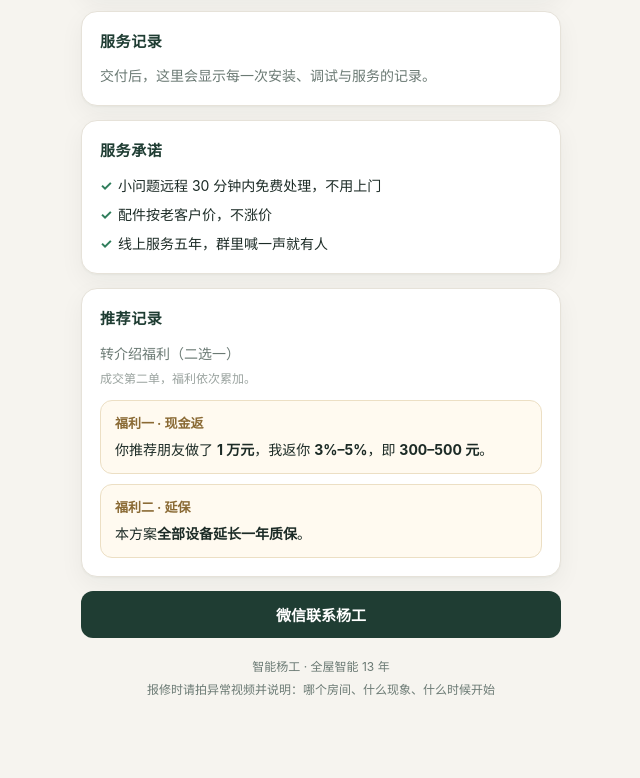
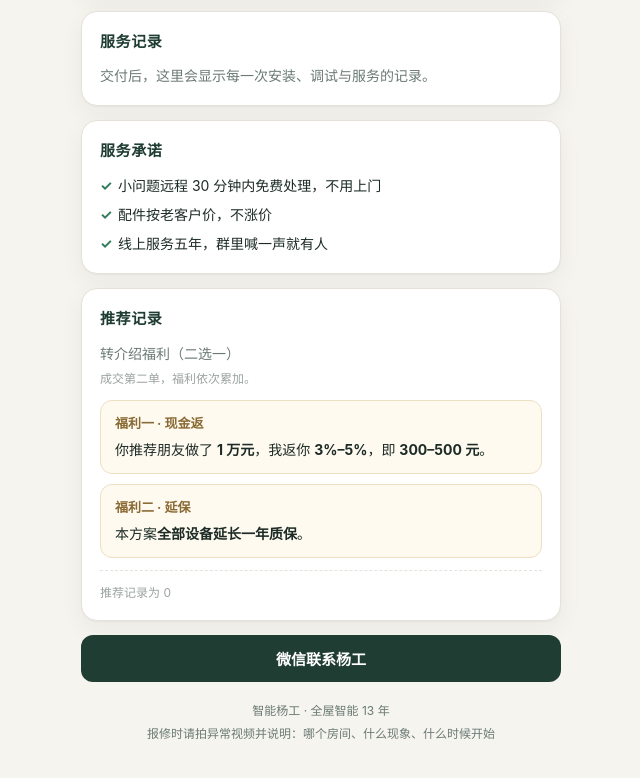
Before and after one commit to ican-yang/customer-cards, a plain HTML site: page c/IDA111008.html in a window 1280 px wide. Shown: the part 886-1664 px from the top of the page, without its empty margins (319-959 px from the left). Before the commit the page ends 1628 px from the top, so only its background shows below. Drawn offline with Linux system fonts and the light colour scheme.

Commit message:
feat: IDA111008 zero-referral text

```diff
--- a/c/IDA111008.html
+++ b/c/IDA111008.html
@@ -126,7 +126,7 @@
       <div class="opt"><div class="h">福利二 · 延保</div>
         <div class="b">本方案<strong>全部设备延长一年质保</strong>。</div></div>
     </div>
-
+    <div class="note" style="margin-top:12px;padding-top:12px;border-top:1px dashed #E6E2D9;color:#9aa39f">推荐记录为 0</div>
   </div>
 
   <button class="btn primary full" id="wxBtn">微信联系杨工</button>
```
